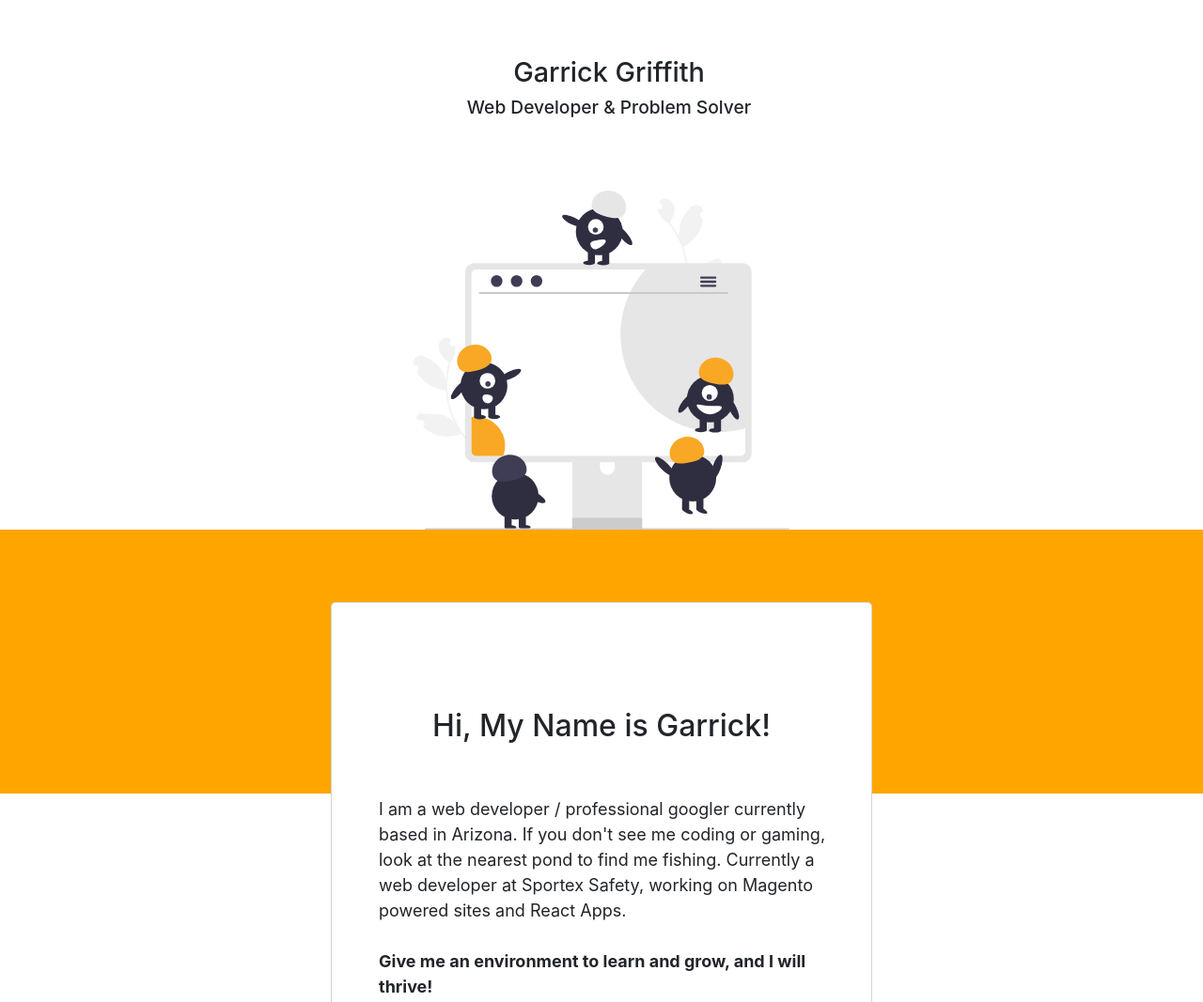
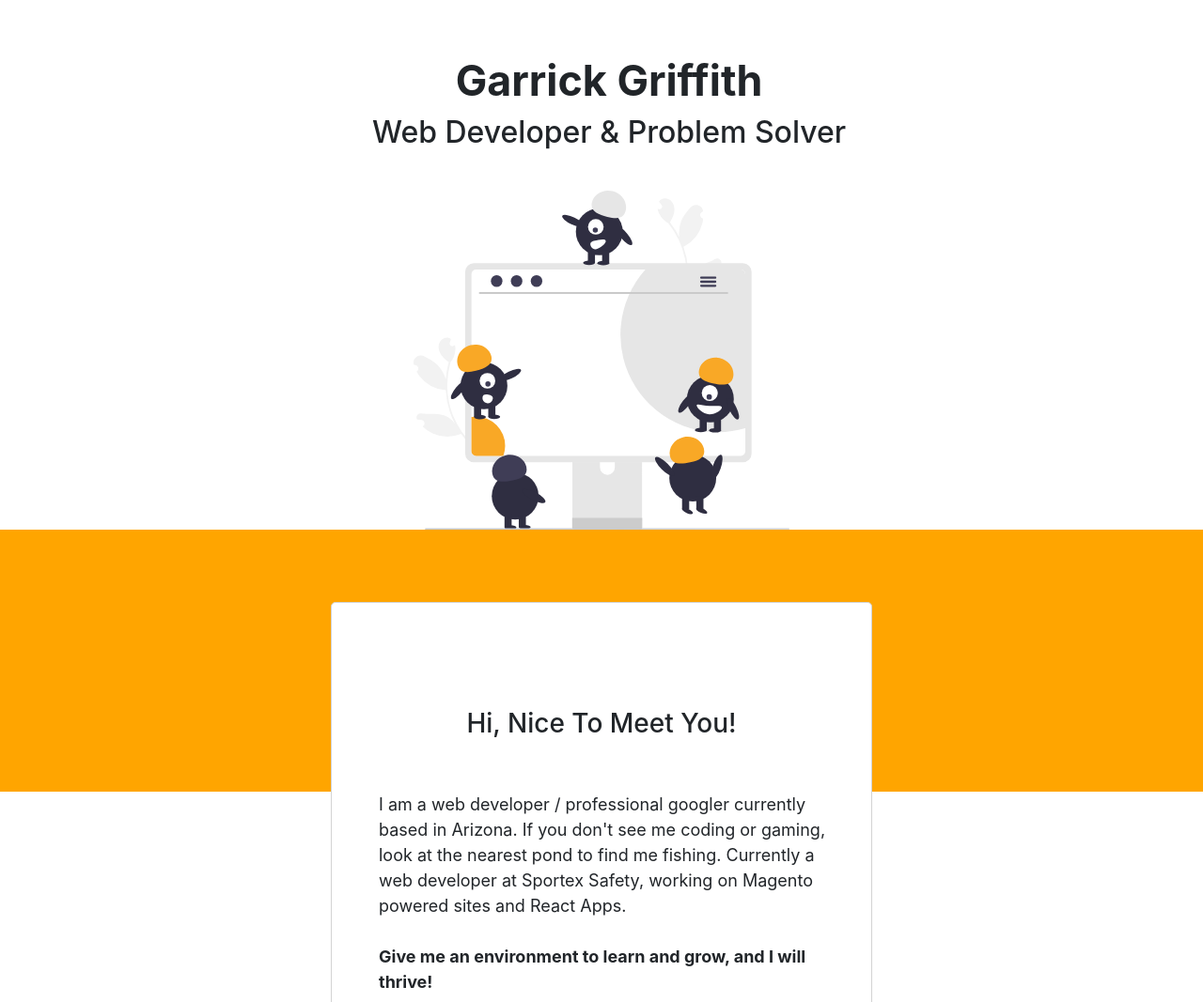
Before and after one commit to Aschyn/Aschyn.github.io, a plain HTML site: page index.html in a window 1280 px wide. Shown: the part 180-1247 px from the top of the page at 94% size. Drawn offline with nearby package versions, Linux system fonts and the light colour scheme.

Commit message:
Tweaking font sizes and wording

```diff
--- a/index.html
+++ b/index.html
@@ -27,14 +27,14 @@
       </ul>
       <div class="d-block mx-auto" id="intro">
         <h1>Garrick Griffith</h1>
-        <h5>Web Developer & Problem Solver</h5>
+        <h2>Web Developer & Problem Solver</h2>
       </div>
   </div>
   <!--About-->
   <div class="page" id="about">
     <div class="about-container jumbotron">
       <div  class="row" id="interests">
-        <h2 class="mx-auto text-center py-5">Hi, My Name is Garrick!</h2>
+        <h3 class="mx-auto text-center py-5">Hi, Nice To Meet You!</h3>
         <p class="col-xs-12" id="topHalf">
           I am a web developer / professional googler currently based in Arizona.
           If you don't see me coding or gaming, look at the nearest pond to find me fishing.
@@ -52,7 +52,7 @@
   <div class="page container-fluid pb-5 pt-5 row justify-content-around mx-0" id="work">
     <h2 class="text-center text-md-left col-12 mb-5"><b>Some of My Work</b></h2>
 
-    <div class=" col-md-3 col-12 my-3 col-my-5-md example row jumbotron" id="project-campaign-builder">
+    <div class=" col-md-4 col-12 my-3 col-my-5-md example row jumbotron" id="project-campaign-builder">
         <div class="project-background">
           <div class="project-text">
             <h5>Campaign Builder</h5>
@@ -62,7 +62,7 @@
         </div>
     </div>
 
-    <div class="jumbotron col-md-3 col-12 my-3 col-my-5-md example row" id="project-sportex-safety" onclick="//showOverlay('sportex-overlay')">
+    <div class="jumbotron col-md-4 col-12 my-3 col-my-5-md example row" id="project-sportex-safety" onclick="//showOverlay('sportex-overlay')">
       <div class="project-background">
         <div class="project-text">
           <h5>Sportex Safety</h5>
--- a/sass/main.scss
+++ b/sass/main.scss
@@ -114,9 +114,16 @@ html{
   text-align: center;
   h1{
     font-size: 1.8em;
+    font-weight: bold;
+    @media screen and (min-width: 425px) {
+      font-size: 2.8em;
+    }
   }
-  h5{
+  h2{
     font-size: 1.2em;
+    @media screen and (min-width: 425px) {
+      font-size: 2em;
+    }
   }
 }
 .page{
```
Also changed, not shown: css/main.css, 1 other file.
